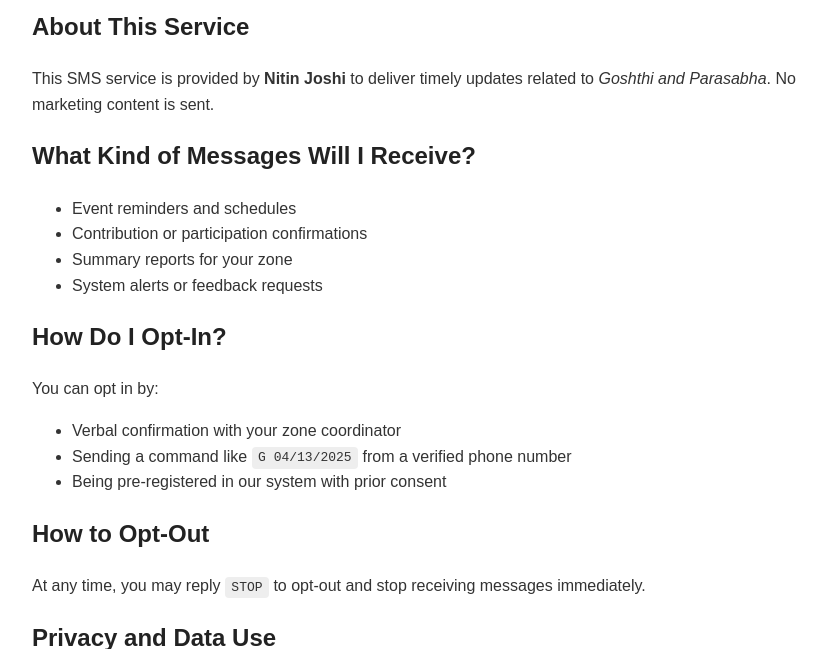
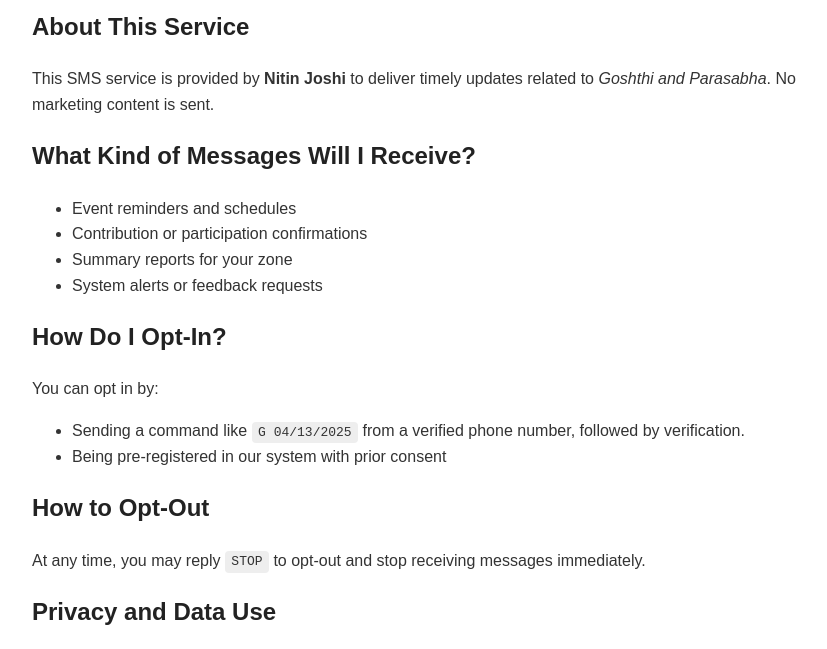
Before and after one commit to nitincoderepo/kena.events.github.io, a plain HTML site: page index.html in a window 1280 px wide. Shown: the part 150-799 px from the top of the page, without its empty margins (208-1035 px from the left). Drawn offline with Linux system fonts and the light colour scheme.

Commit message:
Update index.html

```diff
--- a/index.html
+++ b/index.html
@@ -58,8 +58,7 @@
     <h2>How Do I Opt-In?</h2>
     <p>You can opt in by:</p>
     <ul>
-      <li>Verbal confirmation with your zone coordinator</li>
-      <li>Sending a command like <code>G 04/13/2025</code> from a verified phone number</li>
+      <li>Sending a command like <code>G 04/13/2025</code> from a verified phone number, followed by verification.</li>
       <li>Being pre-registered in our system with prior consent</li>
     </ul>
 
```
